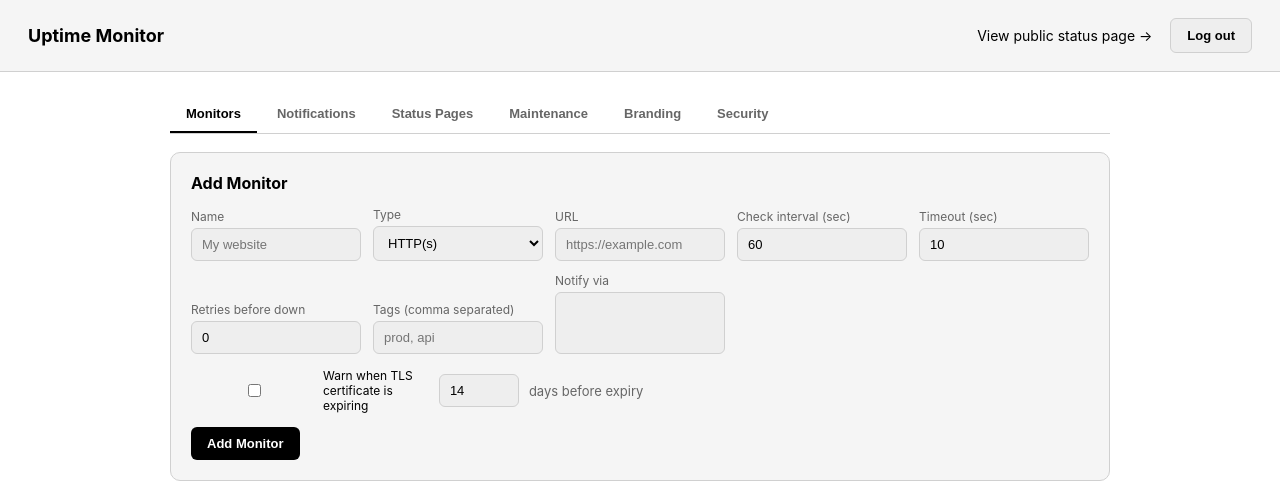
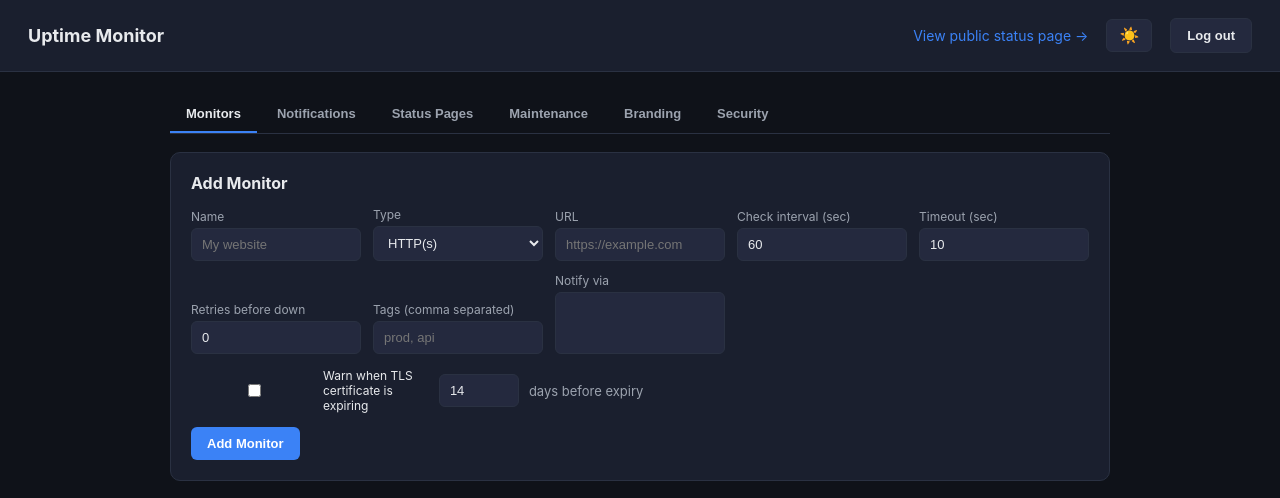
Before and after one commit to bapi-work/uptime-monitoring, a website: page public/index.html in a window 1280 px wide. Shown: the top 498 px of the page. Drawn offline with Linux system fonts and the light colour scheme; no server answers.

Commit message:
Add modern dark/light theme toggle with persistent preference
- Modern dark theme by default with vibrant accent colors
- Light theme option for users who prefer it
- Theme toggle button on all pages (home, login, admin, status pages)
- User preference saved in localStorage
- Smooth transitions between themes
- Improved card styling with hover effects and shadows

```diff
--- a/public/index.html
+++ b/public/index.html
@@ -15,6 +15,7 @@
     <div style="display:flex; align-items:center; gap:18px;">
       <a href="/status">View public status page &rarr;</a>
       <a href="/status.html" id="all-monitors-link" style="display:none">All monitors (admin) &rarr;</a>
+      <button class="secondary" id="theme-toggle" onclick="toggleTheme()" style="padding:6px 12px; font-size:16px;"></button>
       <button class="secondary" id="logout-btn" type="button">Log out</button>
     </div>
   </header>
@@ -413,6 +414,7 @@
     </section>
   </div>
 
+  <script src="/theme.js"></script>
   <script src="/branding.js"></script>
   <script src="/app.js"></script>
 </body>
--- a/public/style.css
+++ b/public/style.css
@@ -1,16 +1,30 @@
 :root {
-  --bg: #ffffff;
-  --panel: #f5f5f5;
-  --panel-2: #eeeeee;
-  --border: #d0d0d0;
-  --text: #000000;
-  --muted: #666666;
-  --up: #333333;
-  --down: #666666;
-  --pending: #555555;
-  --none: #cccccc;
-  --accent: #000000;
+  --bg: #0f1219;
+  --panel: #1a1f2e;
+  --panel-2: #24293e;
+  --border: #2a3142;
+  --text: #e8eaed;
+  --muted: #9ca3af;
+  --up: #10b981;
+  --down: #ef4444;
+  --pending: #f59e0b;
+  --none: #4b5563;
+  --accent: #3b82f6;
   --radius: 10px;
+}
+
+[data-theme="light"] {
+  --bg: #f9fafb;
+  --panel: #ffffff;
+  --panel-2: #f3f4f6;
+  --border: #e5e7eb;
+  --text: #1f2937;
+  --muted: #6b7280;
+  --up: #059669;
+  --down: #dc2626;
+  --pending: #d97706;
+  --none: #d1d5db;
+  --accent: #2563eb;
 }
 
 * { box-sizing: border-box; }
@@ -32,7 +46,7 @@ header.top {
 }
 
 header.top h1 { font-size: 18px; margin: 0; }
-header.top a { color: #000000; text-decoration: none; font-size: 14px; }
+header.top a { color: var(--accent); text-decoration: none; font-size: 14px; }
 
 .container { max-width: 980px; margin: 0 auto; padding: 24px 20px 60px; }
 
@@ -72,11 +86,13 @@ button {
   padding: 9px 16px;
   font-size: 13px;
   font-weight: 600;
-  background: #000000;
-  color: #ffffff;
+  background: var(--accent);
+  color: white;
+  transition: opacity 0.2s;
 }
+button:hover { opacity: 0.9; }
 button.secondary { background: var(--panel-2); color: var(--text); border: 1px solid var(--border); }
-button.danger { background: #555555; }
+button.danger { background: var(--down); }
 button:disabled { opacity: 0.5; cursor: not-allowed; }
 
 table { width: 100%; border-collapse: collapse; font-size: 13px; }
@@ -93,12 +109,12 @@ th { color: var(--muted); font-weight: 500; font-size: 12px; text-transform: upp
   font-weight: 600;
 }
 .badge .dot { width: 8px; height: 8px; border-radius: 50%; }
-.badge.up { background: rgba(0,0,0,0.08); color: #000000; }
-.badge.up .dot { background: #000000; }
-.badge.down { background: rgba(0,0,0,0.12); color: #333333; }
-.badge.down .dot { background: #333333; }
-.badge.pending, .badge.up-pending-retry { background: rgba(0,0,0,0.1); color: #555555; }
-.badge.pending .dot, .badge.up-pending-retry .dot { background: #555555; }
+.badge.up { background: rgba(16,185,129,0.12); color: var(--up); }
+.badge.up .dot { background: var(--up); }
+.badge.down { background: rgba(239,68,68,0.12); color: var(--down); }
+.badge.down .dot { background: var(--down); }
+.badge.pending, .badge.up-pending-retry { background: rgba(245,158,11,0.12); color: var(--pending); }
+.badge.pending .dot, .badge.up-pending-retry .dot { background: var(--pending); }
 
 .muted { color: var(--muted); }
 .row-actions { display: flex; gap: 8px; }
@@ -128,7 +144,7 @@ th { color: var(--muted); font-weight: 500; font-size: 12px; text-transform: upp
   border: 1px solid var(--border);
   padding: 6px 14px;
 }
-.range-toggle button.active { background: #000000; color: white; border-color: #000000; }
+.range-toggle button.active { background: var(--accent); color: white; border-color: var(--accent); }
 
 .bars {
   display: flex;
@@ -174,8 +190,8 @@ th { color: var(--muted); font-weight: 500; font-size: 12px; text-transform: upp
   margin-bottom: 22px;
   font-weight: 600;
 }
-.overall-banner.up { background: rgba(0,0,0,0.05); color: #000000; border: 1px solid rgba(0,0,0,0.15); }
-.overall-banner.down { background: rgba(0,0,0,0.08); color: #333333; border: 1px solid rgba(0,0,0,0.2); }
+.overall-banner.up { background: rgba(16,185,129,0.1); color: var(--up); border: 1px solid rgba(16,185,129,0.3); }
+.overall-banner.down { background: rgba(239,68,68,0.1); color: var(--down); border: 1px solid rgba(239,68,68,0.3); }
 
 .empty { text-align: center; color: var(--muted); padding: 40px 0; }
 
@@ -189,7 +205,7 @@ th { color: var(--muted); font-weight: 500; font-size: 12px; text-transform: upp
   padding: 10px 16px;
   font-weight: 600;
 }
-.tab-btn.active { color: var(--text); border-bottom-color: #000000; }
+.tab-btn.active { color: var(--text); border-bottom-color: var(--accent); }
 .tab-panel { display: none; }
 .tab-panel.active { display: block; }
 
@@ -213,8 +229,8 @@ th { color: var(--muted); font-weight: 500; font-size: 12px; text-transform: upp
 }
 .cert-check-row label { display: flex; align-items: center; gap: 6px; margin: 0; color: var(--text); }
 
-.badge.maintenance { background: rgba(0,0,0,0.08); color: #000000; }
-.badge.maintenance .dot { background: #000000; }
+.badge.maintenance { background: rgba(59,130,246,0.12); color: var(--accent); }
+.badge.maintenance .dot { background: var(--accent); }
 
 select[multiple] { padding: 6px; }
 select[multiple] option { padding: 4px 6px; }
--- /dev/null
+++ b/public/theme.js
@@ -0,0 +1,32 @@
+// Theme toggle functionality
+function initTheme() {
+  const saved = localStorage.getItem('theme') || 'dark';
+  setTheme(saved);
+}
+
+function setTheme(theme) {
+  if (theme === 'light') {
+    document.documentElement.setAttribute('data-theme', 'light');
+  } else {
+    document.documentElement.removeAttribute('data-theme');
+  }
+  localStorage.setItem('theme', theme);
+  updateThemeIcon();
+}
+
+function toggleTheme() {
+  const current = localStorage.getItem('theme') || 'dark';
+  const next = current === 'dark' ? 'light' : 'dark';
+  setTheme(next);
+}
+
+function updateThemeIcon() {
+  const btn = document.getElementById('theme-toggle');
+  if (!btn) return;
+  const isDark = (localStorage.getItem('theme') || 'dark') === 'dark';
+  btn.textContent = isDark ? '☀️' : '🌙';
+  btn.title = isDark ? 'Switch to light mode' : 'Switch to dark mode';
+}
+
+// Initialize on page load
+document.addEventListener('DOMContentLoaded', initTheme);
```
Also changed, not shown: public/home.html (+17 -8 lines), public/login.html (+18 -0 lines), public/status.html (+5 -1 lines).
